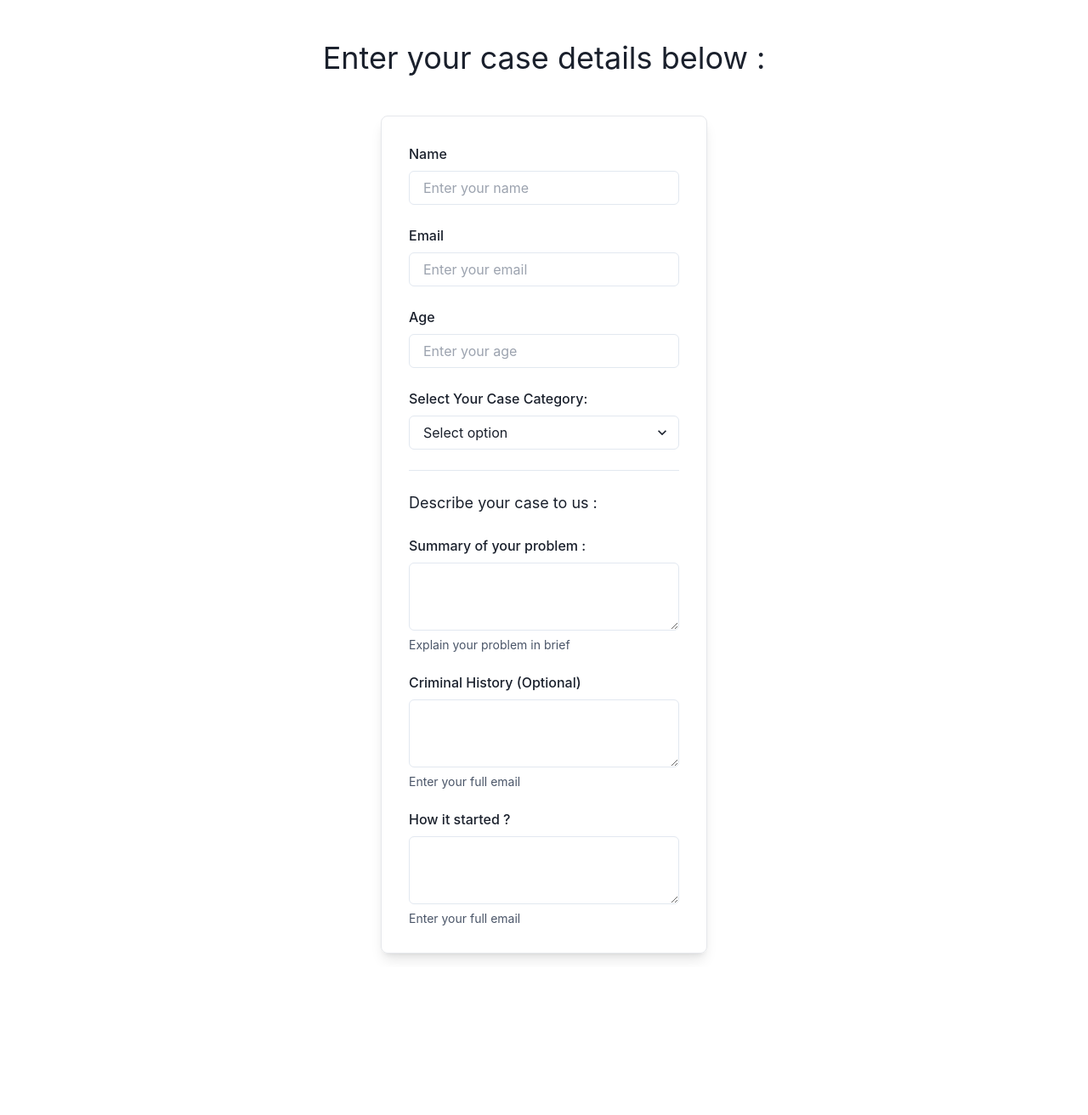
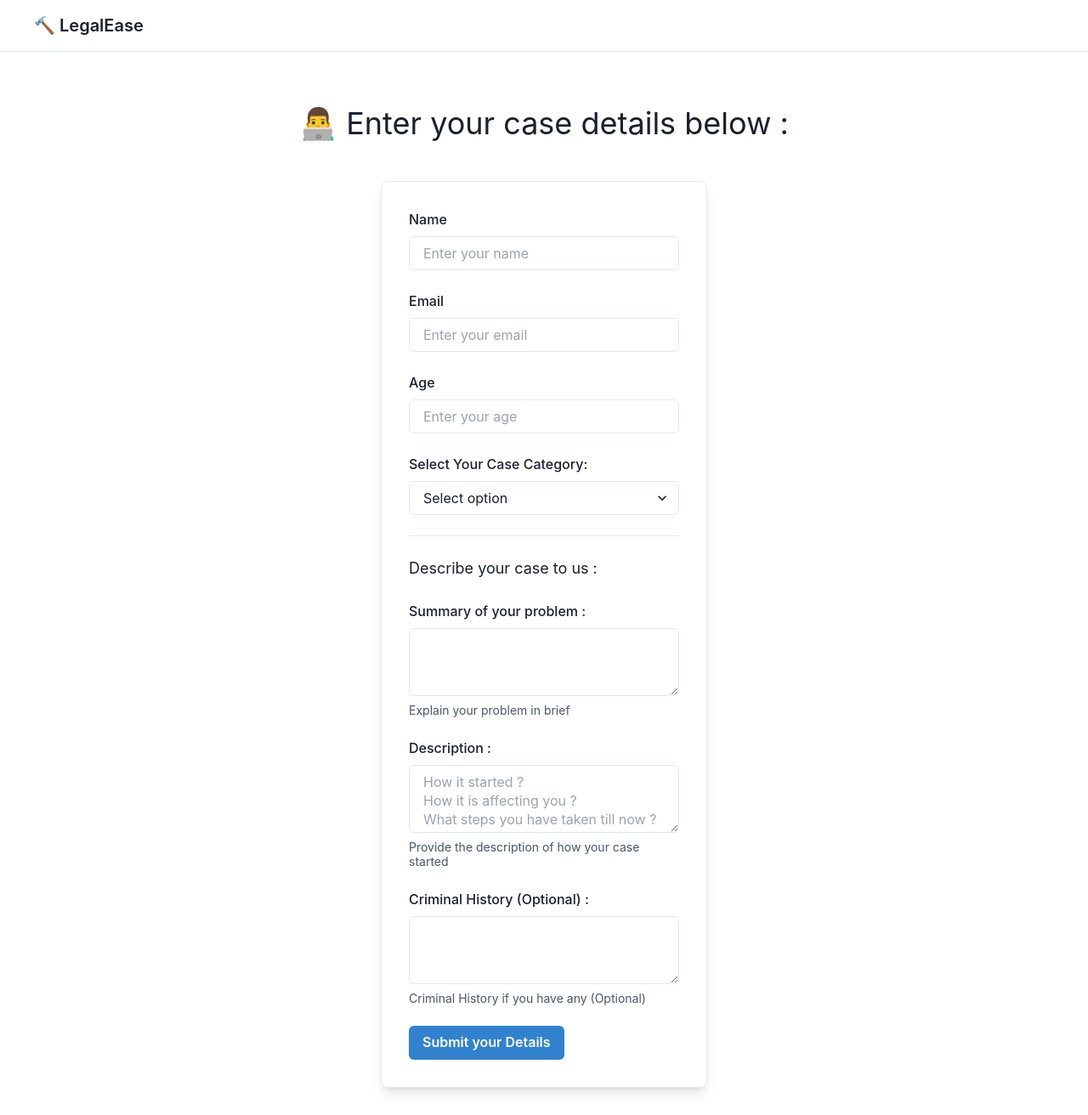
Before and after one commit to Adam-pw/Legalease, a Next.js app: page / in a window 1280 px wide. Shown: the whole page at 85% size. Before the commit the page ends 1138 px from the top, so only its background shows below. Built offline with nearby package versions, Linux system fonts and the light colour scheme.

Commit message:
updated to the documents and form

```diff
--- a/components/layout.tsx
+++ b/components/layout.tsx
@@ -1,4 +1,5 @@
 import Image from "next/image";
+import Link from "next/link";
 interface LayoutProps {
   children?: React.ReactNode;
 }
@@ -7,10 +8,12 @@ export default function Layout({ children }: LayoutProps) {
   return (
     <>
       <div className="flex flex-col w-full gap-4">
-        <header className="container sticky top-0 z-40 w-full mx-auto">
+        <header className="container top-0 z-40 w-full mx-auto">
           <div className="border-b border-b-slate-200 py-4 w-full">
             <nav className="mx-4 px-6 flex items-center">
-              <div className="text-xl font-semibold">LegalEase</div>
+              <Link href="/">
+                <div className="text-xl font-semibold">🔨 LegalEase</div>
+              </Link>
             </nav>
           </div>
         </header>
--- a/package.json
+++ b/package.json
@@ -14,6 +14,7 @@
     "@emotion/styled": "^11.11.0",
     "@pinecone-database/pinecone": "0.0.12",
     "@radix-ui/react-accordion": "^1.1.2",
+    "@tinymce/tinymce-react": "^4.3.0",
     "clsx": "^2.0.0",
     "framer-motion": "^10.16.4",
     "langchain": "^0.0.119",
--- a/pages/_document.tsx
+++ b/pages/_document.tsx
@@ -1,4 +1,4 @@
-import { Html, Head, Main, NextScript } from 'next/document'
+import { Html, Head, Main, NextScript } from "next/document";
 
 export default function Document() {
   return (
@@ -9,5 +9,5 @@ export default function Document() {
         <NextScript />
       </body>
     </Html>
-  )
+  );
 }
--- a/pages/businessLaw.tsx
+++ b/pages/businessLaw.tsx
@@ -20,7 +20,7 @@ export type Message = {
   sourceDocs?: Document[];
 };
 
-const appName = `LegalEase (Business Law AI)`;
+const appName = `🔨 LegalEase (Business Law AI)`;
 
 export default function BusinessLaw() {
   const [query, setQuery] = useState<string>("");
@@ -86,7 +86,7 @@ export default function BusinessLaw() {
         body: JSON.stringify({
           question,
           history,
-          nameSpace: "plm",
+          nameSpace: "businessLaw",
           temperature: 0.4,
           basePrompt: `Always answer in english`,
         }),
--- a/pages/incomeTax.tsx
+++ b/pages/incomeTax.tsx
@@ -20,7 +20,7 @@ export type Message = {
   sourceDocs?: Document[];
 };
 
-const appName = `LegalEase (Income Tax AI)`;
+const appName = `🔨 LegalEase (Income Tax AI)`;
 
 export default function IncomeTax() {
   const [query, setQuery] = useState<string>("");
@@ -86,16 +86,16 @@ export default function IncomeTax() {
         body: JSON.stringify({
           question,
           history,
-          nameSpace: "plm",
+          nameSpace: "IncomeTax",
           temperature: "0.4",
-          basePrompt: `Always answer in english`,
+          basePrompt: `Your name is legalEase, you are a legal expert on Income tax laws. The user seeks legal advice from you. The name of the user is ${data.name}, the age is ${data.age} and e-mail address is ${data.email}. The user might have a criminal record that is ${data.criminalHistory} so keep that in consideration. The user has provided you with a short description or summary is the situation, which is ${data.summary}. The user’s problem is ${data.description}. It mentions how the problem started; it also mentions how it is affecting the life of the user. Understand the situation of the user in a humane way. The user might have taken some steps to remedy the problem, take those steps into consideration too.`,
         }),
       });
-      const data = await response.json();
-      console.log("data", data);
+      const ResponseData = await response.json();
+      console.log("data", ResponseData);
 
-      if (data.error) {
-        setError(data.error);
+      if (ResponseData.error) {
+        setError(ResponseData.error);
       } else {
         setMessageState((state: any) => ({
           ...state,
@@ -103,11 +103,11 @@ export default function IncomeTax() {
             ...state.messages,
             {
               type: "apiMessage",
-              message: data.text,
-              sourceDocs: data.sourceDocuments,
+              message: ResponseData.text,
+              sourceDocs: ResponseData.sourceDocuments,
             },
           ],
-          history: [...state.history, [question, data.text]],
+          history: [...state.history, [question, ResponseData.text]],
         }));
       }
       console.log("messageState", messageState);
@@ -131,6 +131,21 @@ export default function IncomeTax() {
       e.preventDefault();
     }
   };
+
+  const getLocalStorageItem = (key: any) => {
+    if (typeof window !== "undefined") {
+      const item = window.localStorage.getItem(key);
+      return item ? JSON.parse(item) : null;
+    }
+    return null;
+  };
+
+  const [data, setData] = useState<any>();
+
+  useEffect(() => {
+    const response = getLocalStorageItem("input");
+    setData(response);
+  }, []);
 
   return (
     <Layout>
--- a/pages/index.tsx
+++ b/pages/index.tsx
@@ -1,3 +1,4 @@
+import Layout from "@/components/layout";
 import {
   FormControl,
   FormHelperText,
@@ -6,22 +7,41 @@ import {
   Textarea,
 } from "@chakra-ui/react";
 import { Select } from "@chakra-ui/react";
+import { Button, ButtonGroup } from "@chakra-ui/react";
 import { useState } from "react";
+import Link from "next/link";
 
 export default function Home() {
   const [input, setInput] = useState<any>({
     name: "",
     email: "",
     age: null,
+    category: null,
+    summary: "",
+    description: "",
+    criminalHistory: "No Pervious History",
   });
+
+  const setLocalStorageItem = (key: any, value: any) => {
+    if (typeof window !== "undefined") {
+      window.localStorage.setItem(key, JSON.stringify(value));
+    }
+  };
+
+  const linkMap: any = {
+    "Related to Income Tax": "/incomeTax",
+    "Related to Labour Law": "/labourLaw",
+    "Related to Business Law": "/businessLaw",
+  };
 
   return (
     <>
+      <Layout>
         <div className="max-w-screen-xl mx-auto m-4">
-        <div className="text-4xl py-8 text-center">
-          Enter your case details below :
+          <div className="text-xl md:text-4xl py-8 text-center">
+            👨‍💻 Enter your case details below :
           </div>
-        <div className="w-[30vw] mx-auto border border-gray-200 shadow-lg m-4 rounded-lg p-8">
+          <div className="md:w-[30vw] mx-auto border border-gray-200 shadow-lg m-4 rounded-lg p-8">
             <FormControl className="flex flex-col gap-6">
               <div className="">
                 <FormLabel>Name</FormLabel>
@@ -67,10 +87,24 @@ export default function Home() {
               </div>
               <div className="">
                 <FormLabel>Select Your Case Category:</FormLabel>
-              <Select placeholder="Select option">
-                <option value="option1">Related to Income Tax</option>
-                <option value="option2">Related to Business Law</option>
-                <option value="option3">Related to Labour Law</option>
+                <Select
+                  placeholder="Select option"
+                  onChange={(event) => {
+                    setInput((prev: any) => ({
+                      ...prev,
+                      category: event.target.value,
+                    }));
+                  }}
+                >
+                  <option value="Related to Income Tax">
+                    Related to Income Tax
+                  </option>
+                  <option value="Related to Business Law">
+                    Related to Business Law
+                  </option>
+                  <option value="Related to Labour Law">
+                    Related to Labour Law
+                  </option>
                 </Select>
               </div>
               <hr></hr>
@@ -81,39 +115,58 @@ export default function Home() {
                   onChange={(event) => {
                     setInput((prev: any) => ({
                       ...prev,
-                    age: event.target.value,
+                      summary: event.target.value,
                     }));
                   }}
                 />
-              <FormHelperText>{"Explain your problem in brief"}</FormHelperText>
+                <FormHelperText>
+                  {"Explain your problem in brief"}
+                </FormHelperText>
               </div>
               <div className="">
-              <FormLabel>Criminal History (Optional)</FormLabel>
+                <FormLabel>Description :</FormLabel>
                 <Textarea
                   onChange={(event) => {
                     setInput((prev: any) => ({
                       ...prev,
-                    age: event.target.value,
+                      description: event.target.value,
                     }));
                   }}
+                  placeholder={`How it started ? \nHow it is affecting you ? \nWhat steps you have taken till now ?`}
                 />
-              <FormHelperText>{"Enter your full email"}</FormHelperText>
+                <FormHelperText>
+                  {"Provide the description of how your case started"}
+                </FormHelperText>
               </div>
               <div className="">
-              <FormLabel>How it started ?</FormLabel>
+                <FormLabel>Criminal History (Optional) :</FormLabel>
                 <Textarea
                   onChange={(event) => {
                     setInput((prev: any) => ({
                       ...prev,
-                    age: event.target.value,
+                      criminalHistory: event.target.value,
                     }));
                   }}
                 />
-              <FormHelperText>{"Enter your full email"}</FormHelperText>
+                <FormHelperText>
+                  {"Criminal History if you have any (Optional)"}
+                </FormHelperText>
               </div>
+              <Link href={linkMap[input.category] ?? ""}>
+                <Button
+                  colorScheme="blue"
+                  onClick={() => {
+                    console.log(input);
+                    setLocalStorageItem("input", input);
+                  }}
+                >
+                  Submit your Details
+                </Button>
+              </Link>
             </FormControl>
           </div>
         </div>
+      </Layout>
     </>
   );
 }
--- a/pages/labourLaw.tsx
+++ b/pages/labourLaw.tsx
@@ -5,7 +5,6 @@ import Image from "next/image";
 import ReactMarkdown from "react-markdown";
 import LoadingDots from "@/components/ui/LoadingDots";
 import { Document } from "langchain/document";
-
 import {
   Accordion,
   AccordionContent,
@@ -20,7 +19,7 @@ export type Message = {
   sourceDocs?: Document[];
 };
 
-const appName = `LegalEase (Labour Law AI)`;
+const appName = `🔨 LegalEase (Labour Law AI)`;
 
 export default function IncomeTax() {
   const [query, setQuery] = useState<string>("");
@@ -86,7 +85,7 @@ export default function IncomeTax() {
         body: JSON.stringify({
           question,
           history,
-          nameSpace: "plm",
+          nameSpace: "LabourLaw",
           temperature: "0.4",
           basePrompt: `Always answer in english`,
         }),
@@ -222,6 +221,16 @@ export default function IncomeTax() {
           <div className={styles.center}>
             <div className={styles.cloudform}>
               <form onSubmit={handleSubmit} className="flex">
+                {/* <Editor
+                  apiKey="fh5cc648hfjct1ywqu671g53k2qwl09jbczln4x9zxw0ibit"
+                  init={{
+                    selector: 'textarea',  // change this value according to your HTML
+                    plugins: 'a_tinymce_plugin',
+                    a_plugin_option: true,
+                    a_configuration_option: 400
+                  }};
+                  onChange={(e) => setQuery(e.target.value)}
+                /> */}
                 <textarea
                   disabled={loading}
                   onKeyDown={handleEnter}
```
Also changed, not shown: 1 other file (tests, documents, lock files or other folders). Lines whose indentation alone changed are shown as unchanged.
